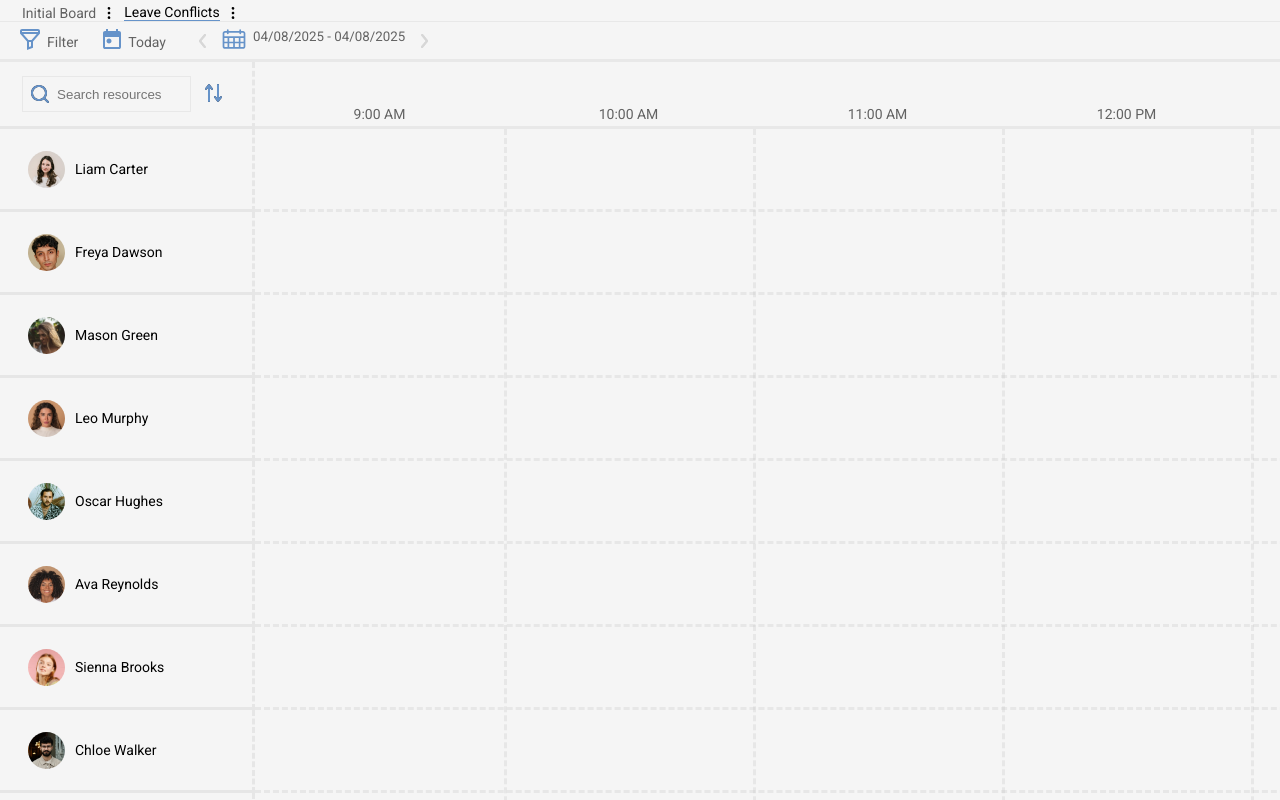
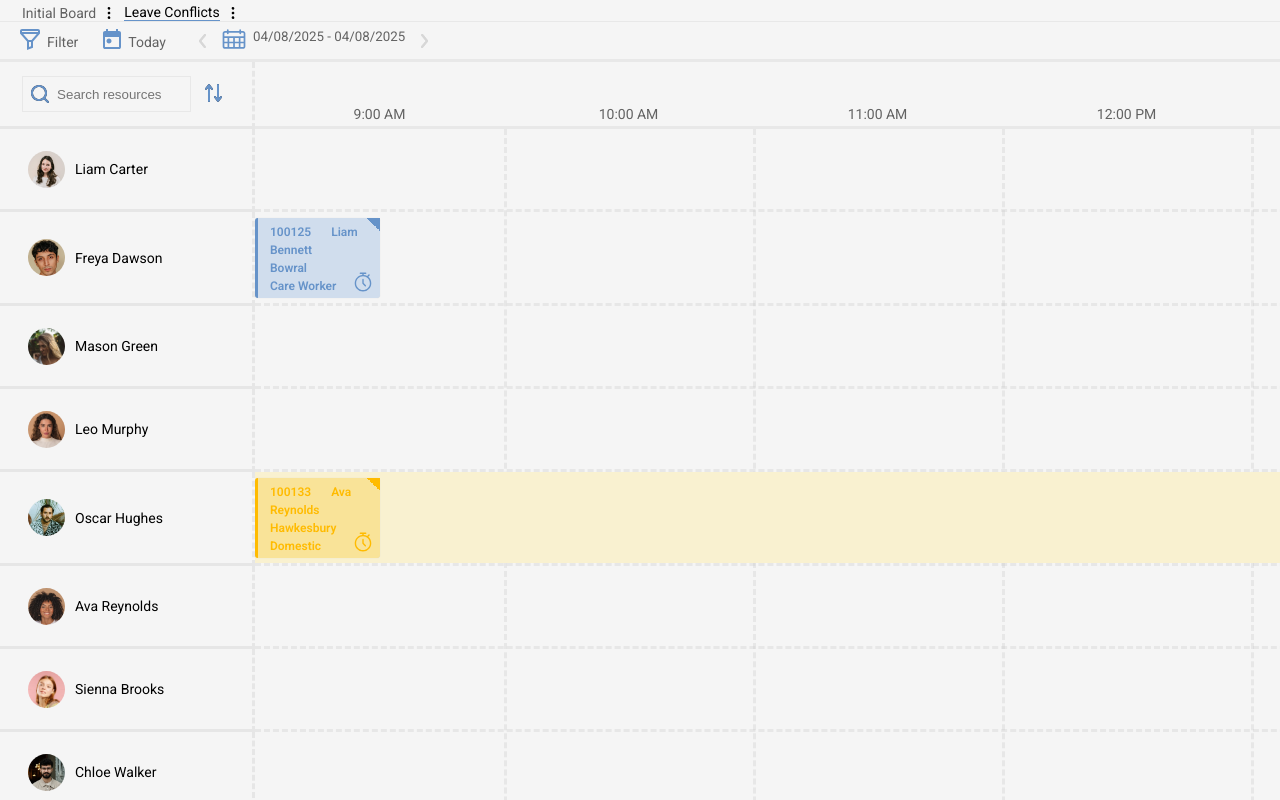
Before and after one commit to NishantKathrotiya22/figma-temp, a plain HTML site: page index.html in a window 1280 px wide. Both pictures are taken after a click on the button "Leave Conflicts". Drawn offline with Linux system fonts and the light colour scheme.

Commit message:
little Bug Fixes

```diff
--- a/script/calendar.js
+++ b/script/calendar.js
@@ -21,16 +21,12 @@ let filterState = {
 let eventData = [];
 let resourceData = [];
 
-function getById(id) {
-  return document.getElementById(id);
-}
-
 function setIntialData() {
   eventData = [
     {
       resourceId: "1",
-      start: new Date("2025-08-01T11:45:00+05:30"),
-      end: new Date("2025-08-02T13:00:00+05:30"),
+      start: new Date("2025-08-04T11:45:00+05:30"),
+      end: new Date("2025-08-05T13:00:00+05:30"),
       id: "123",
       type: "Full",
       slotEventOverlap: true,
@@ -50,8 +46,8 @@ function setIntialData() {
     },
     {
       resourceId: "1",
-      start: new Date("2025-08-01T11:55:00+05:30"),
-      end: new Date("2025-08-01T13:00:00+05:30"),
+      start: new Date("2025-08-04T11:55:00+05:30"),
+      end: new Date("2025-08-04T13:00:00+05:30"),
       id: "123",
       type: "Full",
       slotEventOverlap: true,
@@ -71,8 +67,8 @@ function setIntialData() {
     },
     {
       resourceId: "2",
-      start: new Date("2025-08-01T12:00:00+05:30"),
-      end: new Date("2025-08-01T13:00:00+05:30"),
+      start: new Date("2025-08-04T12:00:00+05:30"),
+      end: new Date("2025-08-04T13:00:00+05:30"),
       editable: false,
       durationEditable: false,
       eventStartEditable: false,
@@ -89,8 +85,8 @@ function setIntialData() {
     },
     {
       resourceId: "1",
-      start: new Date("2025-08-01T09:20:00+05:30"),
-      end: new Date("2025-08-01T11:00:00+05:30"),
+      start: new Date("2025-08-04T09:20:00+05:30"),
+      end: new Date("2025-08-04T11:00:00+05:30"),
       editable: false,
       durationEditable: false,
       eventStartEditable: false,
@@ -107,8 +103,8 @@ function setIntialData() {
     },
     {
       resourceId: "1",
-      start: new Date("2025-08-01T10:35:00+05:30"),
-      end: new Date("2025-08-01T15:00:00+05:30"),
+      start: new Date("2025-08-04T10:35:00+05:30"),
+      end: new Date("2025-08-04T15:00:00+05:30"),
       editable: false,
       durationEditable: false,
       eventStartEditable: false,
@@ -125,8 +121,8 @@ function setIntialData() {
     },
     {
       resourceId: "18",
-      start: new Date("2025-08-01T13:45:00+05:30"),
-      end: new Date("2025-08-01T15:00:00+05:30"),
+      start: new Date("2025-08-04T13:45:00+05:30"),
+      end: new Date("2025-08-04T15:00:00+05:30"),
       editable: false,
       durationEditable: false,
       eventStartEditable: false,
@@ -143,8 +139,8 @@ function setIntialData() {
     },
     {
       resourceId: "4",
-      start: new Date("2025-08-01T01:45:00+05:30"),
-      end: new Date("2025-08-01T12:45:00+05:30"),
+      start: new Date("2025-08-04T01:45:00+05:30"),
+      end: new Date("2025-08-04T12:45:00+05:30"),
       editable: false,
       durationEditable: false,
       eventStartEditable: false,
@@ -161,8 +157,8 @@ function setIntialData() {
     },
     {
       resourceId: "5",
-      start: new Date("2025-08-01T10:00:00+05:30"),
-      end: new Date("2025-08-01T11:00:00+05:30"),
+      start: new Date("2025-08-04T10:00:00+05:30"),
+      end: new Date("2025-08-04T11:00:00+05:30"),
       editable: false,
       durationEditable: false,
       eventStartEditable: false,
@@ -179,8 +175,8 @@ function setIntialData() {
     },
     {
       resourceId: "6",
-      start: new Date("2025-08-01T08:00:00+05:30"),
-      end: new Date("2025-08-01T09:30:00+05:30"),
+      start: new Date("2025-08-04T08:00:00+05:30"),
+      end: new Date("2025-08-04T09:30:00+05:30"),
       editable: false,
       durationEditable: false,
       eventStartEditable: false,
@@ -197,8 +193,8 @@ function setIntialData() {
     },
     {
       resourceId: "7",
-      start: new Date("2025-08-01T10:00:00+05:30"),
-      end: new Date("2025-08-01T11:15:00+05:30"),
+      start: new Date("2025-08-04T10:00:00+05:30"),
+      end: new Date("2025-08-04T11:15:00+05:30"),
       editable: false,
       durationEditable: false,
       eventStartEditable: false,
@@ -215,8 +211,8 @@ function setIntialData() {
     },
     {
       resourceId: "8",
-      start: new Date("2025-08-01T11:30:00+05:30"),
-      end: new Date("2025-08-01T13:00:00+05:30"),
+      start: new Date("2025-08-04T11:30:00+05:30"),
+      end: new Date("2025-08-04T13:00:00+05:30"),
       editable: false,
       durationEditable: false,
       eventStartEditable: false,
@@ -233,8 +229,8 @@ function setIntialData() {
     },
     {
       resourceId: "9",
-      start: new Date("2025-08-01T13:15:00+05:30"),
-      end: new Date("2025-08-01T14:45:00+05:30"),
+      start: new Date("2025-08-04T13:15:00+05:30"),
+      end: new Date("2025-08-04T14:45:00+05:30"),
       editable: false,
       durationEditable: false,
       eventStartEditable: false,
@@ -251,8 +247,8 @@ function setIntialData() {
     },
     {
       resourceId: "10",
-      start: new Date("2025-08-01T09:00:00+05:30"),
-      end: new Date("2025-08-01T10:30:00+05:30"),
+      start: new Date("2025-08-04T09:00:00+05:30"),
+      end: new Date("2025-08-04T10:30:00+05:30"),
       editable: false,
       durationEditable: false,
       eventStartEditable: false,
@@ -269,8 +265,8 @@ function setIntialData() {
     },
     {
       resourceId: "11",
-      start: new Date("2025-08-01T14:00:00+05:30"),
-      end: new Date("2025-08-01T15:00:00+05:30"),
+      start: new Date("2025-08-04T14:00:00+05:30"),
+      end: new Date("2025-08-04T15:00:00+05:30"),
       editable: false,
       durationEditable: false,
       eventStartEditable: false,
@@ -287,8 +283,8 @@ function setIntialData() {
     },
     {
       resourceId: "12",
-      start: new Date("2025-08-01T10:45:00+05:30"),
-      end: new Date("2025-08-01T12:00:00+05:30"),
+      start: new Date("2025-08-04T10:45:00+05:30"),
+      end: new Date("2025-08-04T12:00:00+05:30"),
       editable: false,
       durationEditable: false,
       eventStartEditable: false,
@@ -305,8 +301,8 @@ function setIntialData() {
     },
     {
       resourceId: "13",
-      start: new Date("2025-08-01T08:30:00+05:30"),
-      end: new Date("2025-08-01T09:30:00+05:30"),
+      start: new Date("2025-08-04T08:30:00+05:30"),
+      end: new Date("2025-08-04T09:30:00+05:30"),
       editable: false,
       durationEditable: false,
       eventStartEditable: false,
@@ -323,8 +319,8 @@ function setIntialData() {
     },
     {
       resourceId: "14",
-      start: new Date("2025-08-01T15:00:00+05:30"),
-      end: new Date("2025-08-01T16:30:00+05:30"),
+      start: new Date("2025-08-04T15:00:00+05:30"),
+      end: new Date("2025-08-04T16:30:00+05:30"),
       editable: false,
       durationEditable: false,
       eventStartEditable: false,
@@ -341,8 +337,8 @@ function setIntialData() {
     },
     {
       resourceId: "15",
-      start: new Date("2025-08-01T13:00:00+05:30"),
-      end: new Date("2025-08-01T14:00:00+05:30"),
+      start: new Date("2025-08-04T13:00:00+05:30"),
+      end: new Date("2025-08-04T14:00:00+05:30"),
       editable: false,
       durationEditable: false,
       eventStartEditable: false,
@@ -359,8 +355,8 @@ function setIntialData() {
     },
     {
       resourceId: "16",
-      start: new Date("2025-08-01T11:15:00+05:30"),
-      end: new Date("2025-08-01T12:45:00+05:30"),
+      start: new Date("2025-08-04T11:15:00+05:30"),
+      end: new Date("2025-08-04T12:45:00+05:30"),
       editable: false,
       durationEditable: false,
       eventStartEditable: false,
@@ -377,8 +373,8 @@ function setIntialData() {
     },
     {
       resourceId: "17",
-      start: new Date("2025-08-01T08:45:00+05:30"),
-      end: new Date("2025-08-01T10:00:00+05:30"),
+      start: new Date("2025-08-04T08:45:00+05:30"),
+      end: new Date("2025-08-04T10:00:00+05:30"),
       editable: false,
       durationEditable: false,
       eventStartEditable: false,
@@ -395,8 +391,8 @@ function setIntialData() {
     },
     {
       resourceId: "18",
-      start: new Date("2025-08-01T14:15:00+05:30"),
-      end: new Date("2025-08-01T15:30:00+05:30"),
+      start: new Date("2025-08-04T14:15:00+05:30"),
+      end: new Date("2025-08-04T15:30:00+05:30"),
       editable: false,
       durationEditable: false,
       eventStartEditable: false,
@@ -566,8 +562,8 @@ function setLeaveData() {
   eventData = [
     {
       resourceId: "1",
-      start: new Date("2025-08-01T10:45:00+05:30"),
-      end: new Date("2025-08-01T12:00:00+05:30"),
+      start: new Date("2025-08-04T10:45:00+05:30"),
+      end: new Date("2025-08-04T12:00:00+05:30"),
       id: "123",
       type: "Full",
       editable: false,
@@ -586,8 +582,8 @@ function setLeaveData() {
     },
     {
       resourceId: "2",
-      start: new Date("2025-08-01T10:00:00+05:30"),
-      end: new Date("2025-08-01T10:00:00+05:30"),
+      start: new Date("2025-08-04T10:00:00+05:30"),
+      end: new Date("2025-08-04T10:00:00+05:30"),
       editable: false,
       durationEditable: false,
       eventStartEditable: false,
@@ -604,8 +600,8 @@ function setLeaveData() {
     },
     {
       resourceId: "3",
-      start: new Date("2025-08-01T13:30:00+05:30"),
-      end: new Date("2025-08-01T15:00:00+05:30"),
+      start: new Date("2025-08-04T13:30:00+05:30"),
+      end: new Date("2025-08-04T15:00:00+05:30"),
       editable: false,
       durationEditable: false,
       eventStartEditable: false,
@@ -622,8 +618,8 @@ function setLeaveData() {
     },
     {
       resourceId: "4",
-      start: new Date("2025-08-01T09:45:00+05:30"),
-      end: new Date("2025-08-01T10:45:00+05:30"),
+      start: new Date("2025-08-04T09:45:00+05:30"),
+      end: new Date("2025-08-04T10:45:00+05:30"),
       editable: false,
       durationEditable: false,
       eventStartEditable: false,
@@ -640,8 +636,8 @@ function setLeaveData() {
     },
     {
       resourceId: "5",
-      start: new Date("2025-08-01T12:00:00+05:30"),
-      end: new Date("2025-08-01T13:00:00+05:30"),
+      start: new Date("2025-08-04T12:00:00+05:30"),
+      end: new Date("2025-08-04T13:00:00+05:30"),
       editable: false,
       durationEditable: false,
       eventStartEditable: false,
@@ -658,8 +654,8 @@ function setLeaveData() {
     },
     {
       resourceId: "6",
-      start: new Date("2025-08-01T08:00:00+05:30"),
-      end: new Date("2025-08-01T09:30:00+05:30"),
+      start: new Date("2025-08-04T08:00:00+05:30"),
+      end: new Date("2025-08-04T09:30:00+05:30"),
       editable: false,
       durationEditable: false,
       eventStartEditable: false,
@@ -676,8 +672,8 @@ function setLeaveData() {
     },
     {
       resourceId: "7",
-      start: new Date("2025-08-01T10:00:00+05:30"),
-      end: new Date("2025-08-01T11:15:00+05:30"),
+      start: new Date("2025-08-04T10:00:00+05:30"),
+      end: new Date("2025-08-04T11:15:00+05:30"),
       editable: false,
       durationEditable: false,
       eventStartEditable: false,
@@ -694,8 +690,8 @@ function setLeaveData() {
     },
     {
       resourceId: "8",
-      start: new Date("2025-08-01T11:30:00+05:30"),
-      end: new Date("2025-08-01T13:00:00+05:30"),
+      start: new Date("2025-08-04T11:30:00+05:30"),
+      end: new Date("2025-08-04T13:00:00+05:30"),
       editable: false,
       durationEditable: false,
       eventStartEditable: false,
@@ -712,8 +708,8 @@ function setLeaveData() {
     },
     {
       resourceId: "9",
-      start: new Date("2025-08-01T13:15:00+05:30"),
-      end: new Date("2025-08-01T14:45:00+05:30"),
+      start: new Date("2025-08-04T13:15:00+05:30"),
+      end: new Date("2025-08-04T14:45:00+05:30"),
       editable: false,
       durationEditable: false,
       eventStartEditable: false,
@@ -730,8 +726,8 @@ function setLeaveData() {
     },
     {
       resourceId: "10",
-      start: new Date("2025-08-01T09:00:00+05:30"),
-      end: new Date("2025-08-01T10:30:00+05:30"),
+      start: new Date("2025-08-04T09:00:00+05:30"),
+      end: new Date("2025-08-04T10:30:00+05:30"),
       editable: false,
       durationEditable: false,
       eventStartEditable: false,
@@ -748,8 +744,8 @@ function setLeaveData() {
     },
     {
       resourceId: "11",
-      start: new Date("2025-08-01T14:00:00+05:30"),
-      end: new Date("2025-08-01T15:00:00+05:30"),
+      start: new Date("2025-08-04T14:00:00+05:30"),
+      end: new Date("2025-08-04T15:00:00+05:30"),
       editable: false,
       durationEditable: false,
       eventStartEditable: false,
@@ -766,8 +762,8 @@ function setLeaveData() {
     },
     {
       resourceId: "12",
-      start: new Date("2025-08-01T10:45:00+05:30"),
-      end: new Date("2025-08-01T12:00:00+05:30"),
+      start: new Date("2025-08-04T10:45:00+05:30"),
+      end: new Date("2025-08-04T12:00:00+05:30"),
       editable: false,
       durationEditable: false,
       eventStartEditable: false,
@@ -784,8 +780,8 @@ function setLeaveData() {
     },
     {
       resourceId: "13",
-      start: new Date("2025-08-01T08:30:00+05:30"),
-      end: new Date("2025-08-01T09:30:00+05:30"),
+      start: new Date("2025-08-04T08:30:00+05:30"),
+      end: new Date("2025-08-04T09:30:00+05:30"),
       editable: false,
       durationEditable: false,
       eventStartEditable: false,
@@ -802,8 +798,8 @@ function setLeaveData() {
     },
     {
       resourceId: "14",
-      start: new Date("2025-08-01T15:00:00+05:30"),
-      end: new Date("2025-08-01T16:30:00+05:30"),
+      start: new Date("2025-08-04T15:00:00+05:30"),
+      end: new Date("2025-08-04T16:30:00+05:30"),
       editable: false,
       durationEditable: false,
       eventStartEditable: false,
@@ -820,8 +816,8 @@ function setLeaveData() {
     },
     {
       resourceId: "15",
-      start: new Date("2025-08-01T13:00:00+05:30"),
-      end: new Date("2025-08-01T14:00:00+05:30"),
+      start: new Date("2025-08-04T13:00:00+05:30"),
+      end: new Date("2025-08-04T14:00:00+05:30"),
       editable: false,
       durationEditable: false,
       eventStartEditable: false,
@@ -838,8 +834,8 @@ function setLeaveData() {
     },
     {
       resourceId: "16",
-      start: new Date("2025-08-01T11:15:00+05:30"),
-      end: new Date("2025-08-01T12:45:00+05:30"),
+      start: new Date("2025-08-04T11:15:00+05:30"),
+      end: new Date("2025-08-04T12:45:00+05:30"),
       editable: false,
       durationEditable: false,
       eventStartEditable: false,
@@ -856,8 +852,8 @@ function setLeaveData() {
     },
     {
       resourceId: "17",
-      start: new Date("2025-08-01T08:45:00+05:30"),
-      end: new Date("2025-08-01T10:00:00+05:30"),
+      start: new Date("2025-08-04T08:45:00+05:30"),
+      end: new Date("2025-08-04T10:00:00+05:30"),
       editable: false,
       durationEditable: false,
       eventStartEditable: false,
@@ -874,8 +870,8 @@ function setLeaveData() {
     },
     {
       resourceId: "18",
-      start: new Date("2025-08-01T14:15:00+05:30"),
-      end: new Date("2025-08-01T15:30:00+05:30"),
+      start: new Date("2025-08-04T14:15:00+05:30"),
+      end: new Date("2025-08-04T15:30:00+05:30"),
       editable: false,
       durationEditable: false,
       eventStartEditable: false,
@@ -993,6 +989,9 @@ function syncDynamicHeight() {
   const target = document.querySelector(
     ".ec-resource:last-child .person-details"
   );
+  const ecEvent = document.querySelector(
+    ".ec-content  .ec-days:last-child  .ec-day"
+  );
 
   const ecDaysLast = document.querySelector(".ec-days:last-child");
   const ecResourceLast = document.querySelector(".ec-resource:last-child");
@@ -1011,35 +1010,38 @@ function syncDynamicHeight() {
       });
     });
 
-    const finalTop = maxOffsetTop + 82;
+    const finalTop = maxOffsetTop == 0 ? 80 : maxOffsetTop + 85;
     target.style.height = finalTop + "px";
     ecDaysLast.style.setProperty("--bor-top", `${finalTop}px`);
     ecResourceLast.style.setProperty("--bor-top", `${finalTop}px`);
 
     console.log("Applied dynamic --bor-top:", finalTop);
+
+    ecEvent.style.height = `${finalTop}px`;
   } else {
     console.warn("syncDynamicHeight: Required elements not found.");
   }
 }
 
+function disposeAllTooltips() {
+  const tooltipElements = document.querySelectorAll(
+    '[data-bs-toggle="tooltip"]'
+  );
+  tooltipElements.forEach((el) => {
+    const instance = bootstrap.Tooltip.getInstance(el);
+    if (instance) instance.dispose();
+  });
+}
+
 function reRenderEvents() {
-  // Cleanup Old Tooltips
-  disposeAllTooltips();
-
   //Rerender new Events
   window.ecCalendar.setOption("events", eventData);
   window.ecCalendar.setOption("resources", resourceData);
-
-  //Intialze Tooltip Again
-  setTimeout(() => {
-    initializeAllTooltips();
-    syncDynamicHeight();
-  }, 0);
 }
 
 function chnageActivetab() {
-  const initalTabBtn = getById("intial-tab-btn");
-  const leaveTabBtn = getById("leave-tab-btn");
+  const initalTabBtn = document.getElementById("intial-tab-btn");
+  const leaveTabBtn = document.getElementById("leave-tab-btn");
 
   initalTabBtn.addEventListener("click", (el) => {
     //Chnage Ui
@@ -1057,19 +1059,6 @@ function chnageActivetab() {
     setLeaveData();
   });
 }
-
-// function parseDate(date) {
-//   const weekdayFormatter = new Intl.DateTimeFormat("en-US", {
-//     weekday: "long",
-//   });
-//   const weekday = weekdayFormatter.format(date);
-//   const day = String(date.getDate()).padStart(2, "0");
-//   const month = String(date.getMonth() + 1).padStart(2, "0");
-//   const year = date.getFullYear();
-//   console.log(date);
-
-//   return `${weekday} - ${day}-${month}-${year}`;
-// }
 
 function parseDate(date) {
   const weekdayFormatter = new Intl.DateTimeFormat("en-US", {
@@ -1106,16 +1095,6 @@ function parseDate(date) {
   return {
     html: `<div style="color: ${color}; padding: 4px 8px; border-radius: 4px;">${label}</div>`,
   };
-}
-
-function disposeAllTooltips() {
-  const tooltipElements = document.querySelectorAll(
-    '[data-bs-toggle="tooltip"]'
-  );
-  tooltipElements.forEach((el) => {
-    const instance = bootstrap.Tooltip.getInstance(el);
-    if (instance) instance.dispose();
-  });
 }
 
 function renderTooltipContent(arg) {
@@ -1205,6 +1184,15 @@ function renderResources(info) {
   };
 }
 
+function getResources() {
+  return typeof resourceData !== "undefined" ? resourceData : [];
+}
+
+function getEvents() {
+  // Always return the current global event data
+  return typeof eventData !== "undefined" ? eventData : [];
+}
+
 // --- FILTER/SEARCH CORE LOGIC ---
 function getFilteredEventIds() {
   const events = getEvents();
@@ -1223,8 +1211,9 @@ function getFilteredEventIds() {
 }
 
 function getFilteredAndSearchedResources() {
-  const allResources = getResources();
+  let allResources = getResources();
   const filteredEventIds = getFilteredEventIds();
+
   let filteredResources = allResources.filter((res) =>
     filteredEventIds.includes(String(res.id))
   );
@@ -1282,7 +1271,9 @@ function setupFilterDropdownsAndReset() {
   const regionDropdown = document.querySelector(
     '.custom-dropdown label[for="region-filter"]'
   ).parentElement;
+
   const regionOptions = regionDropdown.querySelectorAll(".dropdown-option");
+
   regionOptions.forEach((option) => {
     option.addEventListener("click", function () {
       filterState.region = option.textContent.trim();
@@ -1324,15 +1315,6 @@ function debounce(func, delay) {
       func.apply(this, args);
     }, delay);
   };
-}
-
-function getResources() {
-  return typeof resourceData !== "undefined" ? resourceData : [];
-}
-
-function getEvents() {
-  // Always return the current global event data
-  return typeof eventData !== "undefined" ? eventData : [];
 }
 
 function filterResources(query) {
@@ -1429,16 +1411,16 @@ function renderSearch() {
     filterState.sortAsc = !filterState.sortAsc;
     applyAllFilters();
   });
-
-  syncDynamicHeight();
 }
 
 function createCalendar() {
-  const ecEl = getById("ec");
+  const ecEl = document.getElementById("ec");
+
   if (!ecEl || typeof EventCalendar === "undefined") {
     console.error("Calendar container or EventCalendar library not found.");
     return;
   }
+
   const ec = EventCalendar.create(ecEl, {
     view: "resourceTimelineDay",
     initialView: "resourceTimelineDay",
@@ -1448,8 +1430,6 @@ function createCalendar() {
     editable: false,
     durationEditable: false,
     eventStartEditable: false,
-    events: getEvents(),
-    resources: getResources(),
     slotEventOverlap: true,
 
     dayHeaderFormat: parseDate,
@@ -1460,45 +1440,16 @@ function createCalendar() {
       initializeAllTooltips();
       syncDynamicHeight();
     },
-    // titleFormat: (start, end) => parseDate(start),
-    // filterResourcesWithEvents: true, // Remove Comment in both to hide resources without Event and visaverca
-    // filterEventsWithResources: true,
 
     slotMinTime: "9:00:00",
     slotMaxTime: "20:00:00",
   });
   window.ecCalendar = ec;
 }
-
 // --- INIT ---
 window.addEventListener("DOMContentLoaded", function () {
   createCalendar();
   setIntialData();
   setupFilterDropdownsAndReset();
   chnageActivetab();
-
-  // Today BTN
-  var todayBtn = getById("today-btn");
-  if (todayBtn) {
-    todayBtn.addEventListener("click", function () {
-      if (window.ecCalendar) {
-        window.ecCalendar.setOption("date", new Date());
-      }
-      // Sync daterangepicker to today
-      if (
-        typeof $ !== "undefined" &&
-        typeof $.fn.daterangepicker !== "undefined"
-      ) {
-        var $dateInput = $('input[name="datefilter"]');
-        if ($dateInput.length && $dateInput.data("daterangepicker")) {
-          var today = moment();
-          $dateInput.data("daterangepicker").setStartDate(today);
-          $dateInput.data("daterangepicker").setEndDate(today);
-          $dateInput.val(
-            today.format("DD/MM/YYYY") + " - " + today.format("DD/MM/YYYY")
-          );
-        }
-      }
-    });
-  }
 });
--- a/script/interaction.js
+++ b/script/interaction.js
@@ -147,3 +147,29 @@ $("#calNext").on("click", function () {
   );
   $('input[name="datefilter"]').trigger("apply.daterangepicker", [picker]);
 });
+
+// Today BTN
+var todayBtn = document.getElementById("today-btn");
+if (todayBtn) {
+  todayBtn.addEventListener("click", function () {
+    if (window.ecCalendar) {
+      window.ecCalendar.setOption("date", new Date());
+      window.ecCalendar.setOption("duration", { days: 1 });
+    }
+    // Sync daterangepicker to today
+    if (
+      typeof $ !== "undefined" &&
+      typeof $.fn.daterangepicker !== "undefined"
+    ) {
+      var $dateInput = $('input[name="datefilter"]');
+      if ($dateInput.length && $dateInput.data("daterangepicker")) {
+        var today = moment();
+        $dateInput.data("daterangepicker").setStartDate(today);
+        $dateInput.data("daterangepicker").setEndDate(today);
+        $dateInput.val(
+          today.format("DD/MM/YYYY") + " - " + today.format("DD/MM/YYYY")
+        );
+      }
+    }
+  });
+}
--- a/styles/style.css
+++ b/styles/style.css
@@ -651,7 +651,6 @@ select:focus>option:hover {
 .ec-resource:last-child::after {
     content: "";
     width: 100%;
-    margin-top: 3px;
     left: 0;
     top: var(--bor-top, 8rem);
     position: absolute;
```
Also changed, not shown: 1 other file.
